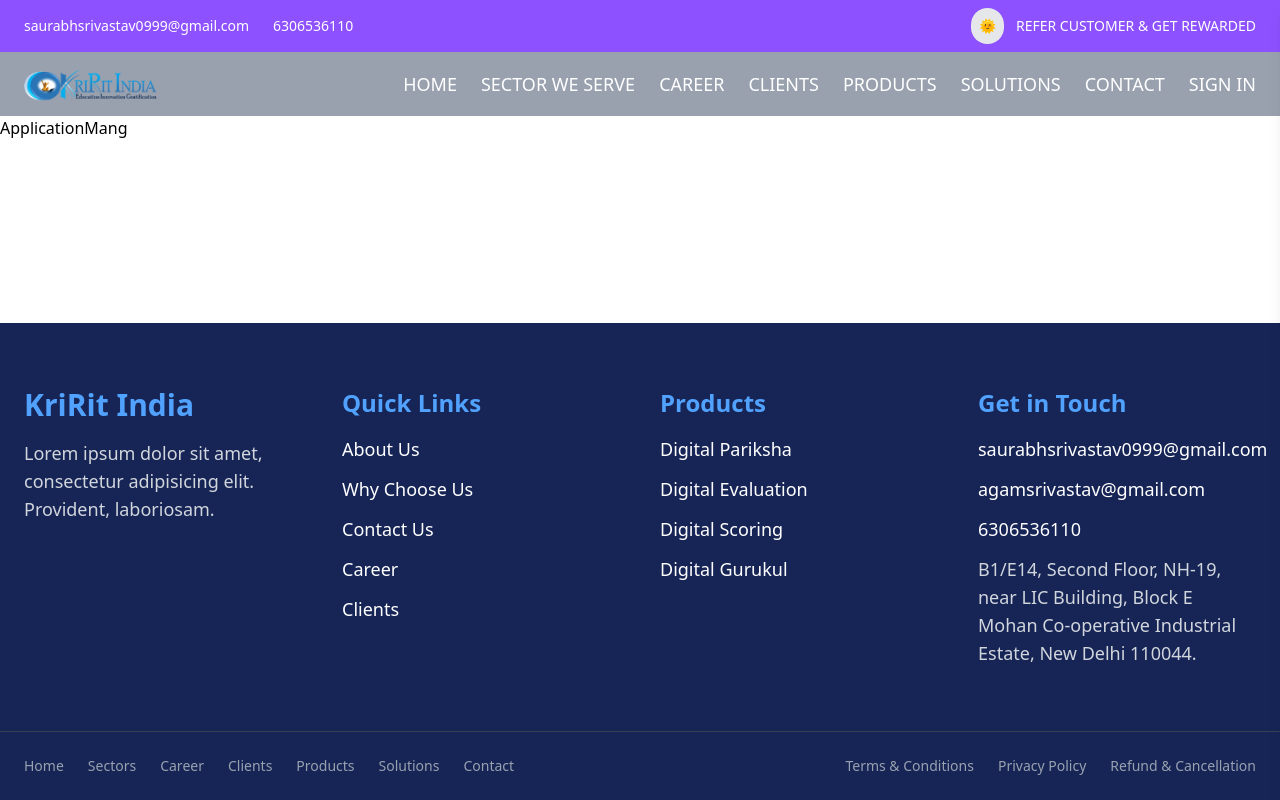
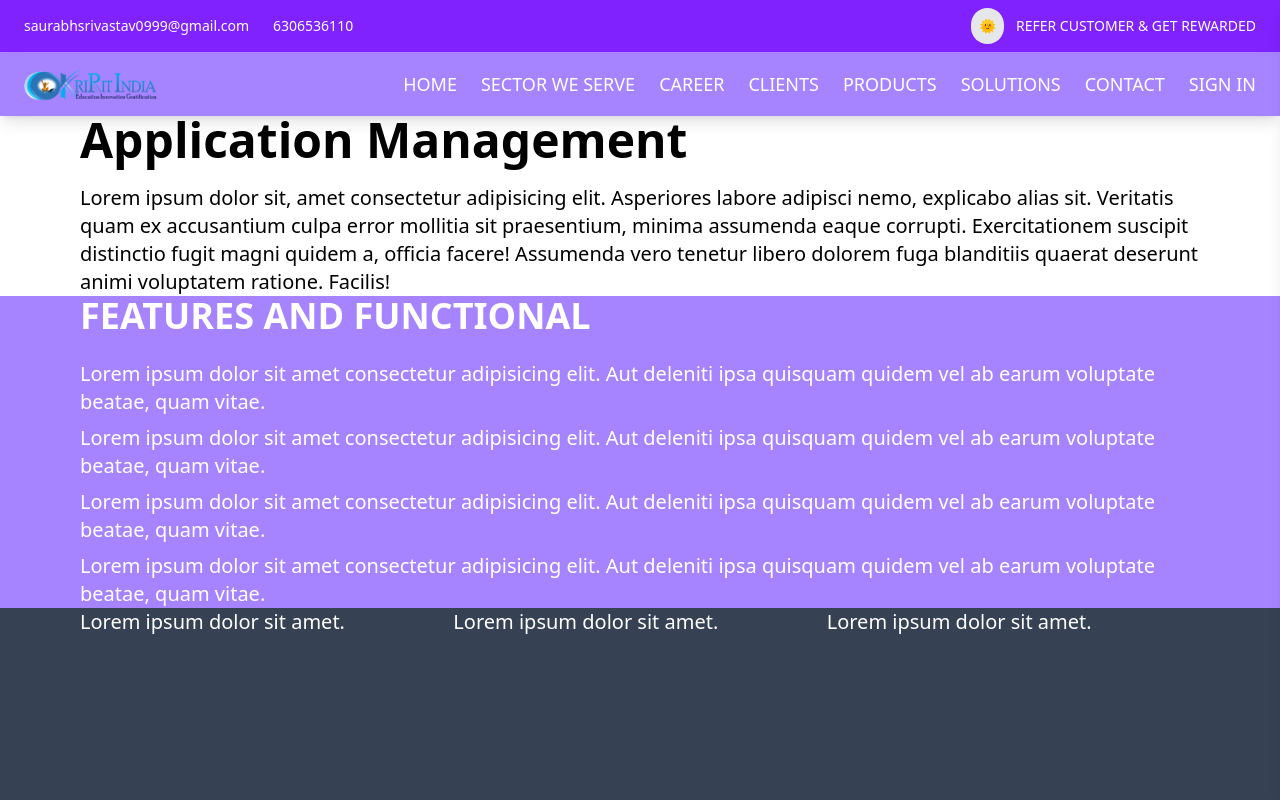
Before and after one commit to SAURABH-SRIVASTAV-98792/JBK-Website, a React (Vite) app: page /application in a window 1280 px wide. Shown: the top 800 px of the page. Built offline with nearby package versions, Linux system fonts and the light colour scheme.

Commit message:
change theme as violet

```diff
--- a/src/Components/Career.jsx
+++ b/src/Components/Career.jsx
@@ -27,11 +27,11 @@
   return (
     <>
       {/* 🔹 Hero Section */}
-      <div className="text-center text-5xl p-20 bg-green-600 text-white">
+      <div className="text-center text-5xl p-20 bg-gray-600 text-white shadow-lg">
         <h1>CAREER</h1>
         <Link
           to="/"
-          className="inline-block mt-4 text-2xl text-blue-200 hover:underline"
+          className="inline-block mt-4 text-2xl text-violet-500 hover:underline"
         >
           HOME
         </Link>
@@ -65,7 +65,7 @@
 
             {/* Apply Button */}
             <div>
-              <button className="bg-green-600 text-white px-6 py-3 rounded-xl hover:bg-green-700 transition">
+              <button className="bg-violet-600 text-white px-6 py-3 rounded-xl hover:bg-green-700 transition">
                 Apply Now
               </button>
             </div>
@@ -87,7 +87,7 @@
         </p>
         <Link
           to="/contact"
-          className="bg-green-600 text-white px-8 py-3 rounded-xl hover:bg-green-700 transition"
+          className="bg-violet-600 text-white px-8 py-3 rounded-xl hover:bg-green-700 transition"
         >
           Contact Us
         </Link>
--- a/src/Components/Clients.jsx
+++ b/src/Components/Clients.jsx
@@ -11,11 +11,11 @@
   return (
     <>
       {/* Hero Section */}
-      <div className="text-center bg-purple-400 py-20 px-6">
+      <div className="text-center bg-gray-400 shadow-lg py-20 px-6">
         <h1 className="text-5xl font-bold text-white">Our Clients</h1>
         <Link
           to="/"
-          className="inline-block mt-4 text-2xl text-white hover:underline font-semibold"
+          className="inline-block mt-4 text-2xl text-violet-600 font-semibold hover:underline font-semibold"
         >
           HOME
         </Link>
--- /dev/null
+++ b/src/Components/Dropdown.jsx
@@ -0,0 +1,39 @@
+import { useState } from "react";
+
+function Dropdown() {
+  const [open, setOpen] = useState(false);
+
+  return (
+    <div className="relative inline-block text-left">
+      {/* Button */}
+      <button
+        onClick={() => setOpen(!open)}
+        className="px-4 py-2 bg-orange-600 text-white rounded-md hover:bg-orange-700"
+      >
+        Products ▼
+      </button>
+
+      {/* Dropdown Menu */}
+      {open && (
+        <div className="absolute mt-2 w-48 bg-white border rounded-lg shadow-lg z-50">
+          <ul className="py-2 text-gray-700">
+            <li className="px-4 py-2 hover:bg-gray-100 cursor-pointer">
+              Application Management
+            </li>
+            <li className="px-4 py-2 hover:bg-gray-100 cursor-pointer">
+              Assessment Management
+            </li>
+            <li className="px-4 py-2 hover:bg-gray-100 cursor-pointer">
+              Digital Result
+            </li>
+            <li className="px-4 py-2 hover:bg-gray-100 cursor-pointer">
+              Online Evaluation
+            </li>
+          </ul>
+        </div>
+      )}
+    </div>
+  );
+}
+
+export default Dropdown;
--- a/src/Components/Home.jsx
+++ b/src/Components/Home.jsx
@@ -9,7 +9,7 @@
       </section>
 
       {/* 🔹 Why Kririt India */}
-      <section className="bg-violet-400 text-white py-16 px-8 md:px-20">
+      <section className="bg-violet-500 text-white py-16 px-8 md:px-20 shadow-lg">
         <div className="grid md:grid-cols-2 gap-10 items-center">
           <div>
             <h1 className="text-4xl md:text-5xl font-bold mb-6">
@@ -30,7 +30,7 @@
       </section>
 
       {/* 🔹 Features Section */}
-      <section className="bg-cyan-300 text-white py-16 px-8 md:px-20">
+      <section className="bg-violet-300 text-white py-16 px-8 md:px-20">
         <div className="grid md:grid-cols-3 gap-8 text-center text-black">
           {[
             "Reliability",
@@ -41,7 +41,7 @@
           ].map((feature, index) => (
             <div
               key={index}
-              className="bg-white/10 rounded-2xl p-6 shadow-md hover:scale-105 transition"
+              className="bg-white/10 rounded-2xl p-6 shadow-md hover:scale-105 transition hover:bg-violet-700"
             >
               <p className="text-xl font-semibold">{feature}</p>
             </div>
@@ -84,7 +84,7 @@
               {product.title}
             </h2>
             <p className="text-lg text-gray-600 mb-6">{product.desc}</p>
-            <button className="self-start bg-blue-500 hover:bg-blue-600 text-white px-6 py-2 rounded-xl text-lg font-medium transition">
+            <button className="self-start bg-violet-500 hover:bg-blue-600 text-white px-6 py-2 rounded-xl text-lg font-medium transition">
               LEARN NOW
             </button>
           </div>
--- a/src/Components/Navbar.jsx
+++ b/src/Components/Navbar.jsx
@@ -25,7 +25,7 @@
       {/* 🔹 Top Info Bar */}
       <div
         className={`w-full ${
-          dark ? "bg-blue-400" : "bg-violet-500"
+          dark ? "bg-violet-700" : "bg-violet-600 shadow-lg"
         } text-white px-6 py-2 flex items-center justify-between text-sm`}
       >
         <div className="flex space-x-6">
@@ -57,7 +57,9 @@
       {/* 🔹 Main Navigation Bar */}
       <nav
         className={`${
-          dark ? "bg-red-500 text-white" : "bg-gray-400 text-white"
+          dark
+            ? "bg-violet-500 text-white shadow-lg"
+            : "bg-violet-400 text-white shadow-lg"
         } px-6 py-3 flex items-center justify-between relative z-50`}
       >
         {/* Logo */}
--- a/src/Components/Products.jsx
+++ b/src/Components/Products.jsx
@@ -7,11 +7,11 @@
   return (
     <>
       {/* 🔹 Header / Hero Section */}
-      <div className="text-center text-5xl p-20 bg-orange-600 text-white">
+      <div className="text-center text-5xl p-20 bg-gray-600 text-white shadow-lg">
         <h1 className="font-bold">PRODUCTS</h1>
         <Link
           to="/"
-          className="font-semibold inline-block mt-4 text-2xl text-blue-200 hover:underline"
+          className="font-semibold inline-block mt-4 text-2xl text-violet-600 hover:underline"
         >
           HOME
         </Link>
--- a/src/Components/Solutions.jsx
+++ b/src/Components/Solutions.jsx
@@ -7,11 +7,11 @@
 function Solutions() {
   return (
     <>
-      <div className="text-center text-5xl p-20 bg-orange-600 text-white">
+      <div className="text-center text-5xl p-20 bg-gray-500 text-white">
         <h1 className="font-bold">SOLUTIONS</h1>
         <Link
           to="/"
-          className="font-semibold inline-block mt-4 text-2xl text-blue-200 hover:underline"
+          className="font-semibold inline-block mt-4 text-2xl text-violet-900 hover:underline"
         >
           HOME
         </Link>
--- a/src/pages/ApplicationMang.jsx
+++ b/src/pages/ApplicationMang.jsx
@@ -1,7 +1,58 @@
 import React from "react";
 
 const ApplicationMang = () => {
-  return <div>ApplicationMang</div>;
+  return (
+    <>
+      <div className="mx-20">
+        <h1 className="text-5xl font-semibold">Application Management</h1>
+        <p className="mt-5 text-xl">
+          Lorem ipsum dolor sit, amet consectetur adipisicing elit. Asperiores
+          labore adipisci nemo, explicabo alias sit. Veritatis quam ex
+          accusantium culpa error mollitia sit praesentium, minima assumenda
+          eaque corrupti. Exercitationem suscipit distinctio fugit magni quidem
+          a, officia facere! Assumenda vero tenetur libero dolorem fuga
+          blanditiis quaerat deserunt animi voluptatem ratione. Facilis!
+        </p>
+      </div>
+
+      <div className="bg-violet-400 text-white">
+        <h1 className="text-4xl font-semibold mx-20">
+          FEATURES AND FUNCTIONAL
+        </h1>
+        <ol className="mt-6 mx-20 text-xl space-y-2">
+          <li>
+            Lorem ipsum dolor sit amet consectetur adipisicing elit. Aut
+            deleniti ipsa quisquam quidem vel ab earum voluptate beatae, quam
+            vitae.
+          </li>
+          <li>
+            Lorem ipsum dolor sit amet consectetur adipisicing elit. Aut
+            deleniti ipsa quisquam quidem vel ab earum voluptate beatae, quam
+            vitae.
+          </li>
+          <li>
+            Lorem ipsum dolor sit amet consectetur adipisicing elit. Aut
+            deleniti ipsa quisquam quidem vel ab earum voluptate beatae, quam
+            vitae.
+          </li>
+          <li>
+            Lorem ipsum dolor sit amet consectetur adipisicing elit. Aut
+            deleniti ipsa quisquam quidem vel ab earum voluptate beatae, quam
+            vitae.
+          </li>
+        </ol>
+      </div>
+      <div className="bg-gray-700 text-white  text-xl ">
+        <div className="mx-20 grid grid-cols-3  h-100">
+          <p>Lorem ipsum dolor sit amet.</p>
+          <p>Lorem ipsum dolor sit amet.</p>
+          <p>Lorem ipsum dolor sit amet.</p>
+          <p>Lorem ipsum dolor sit amet.</p>
+          <p>Lorem ipsum dolor sit amet.</p>
+        </div>
+      </div>
+    </>
+  );
 };
 
 export default ApplicationMang;
```
Also changed, not shown: src/Components/Sectors.jsx (+11 -11 lines).
